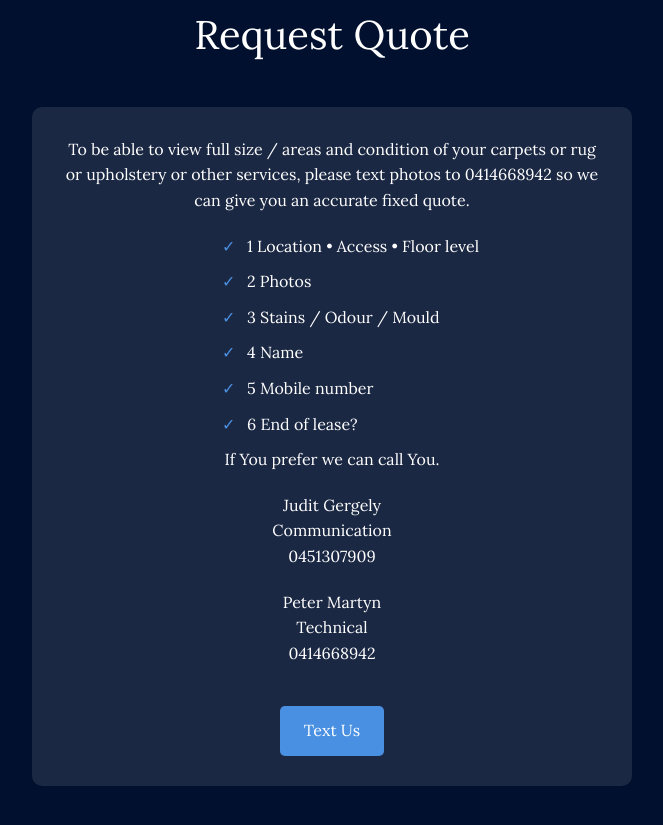
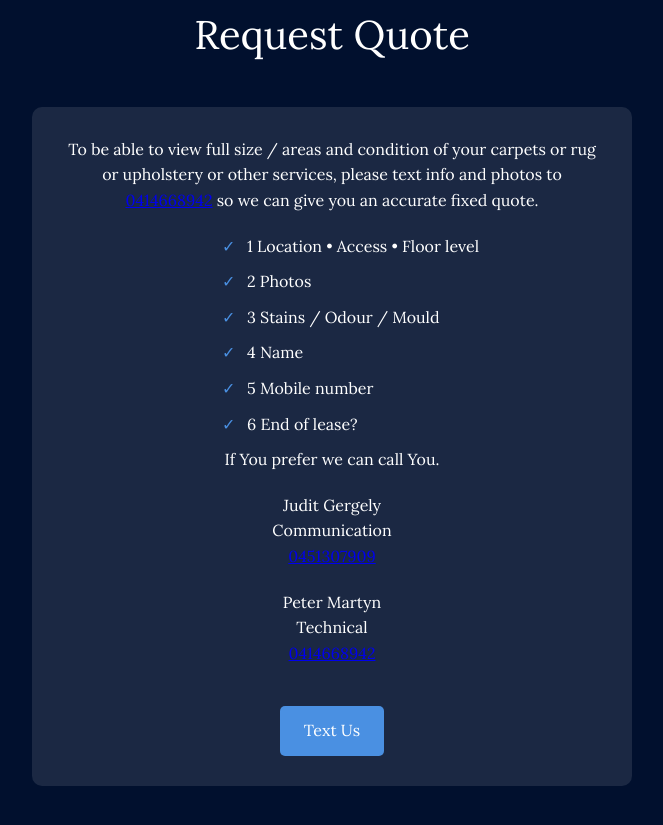
Before and after one commit to lawrence18365/ProClean, a plain HTML site: page index.html in a window 1280 px wide. Shown: the part 2606-3431 px from the top of the page, without its empty margins (308-971 px from the left). Drawn offline with nearby package versions, Linux system fonts and the light colour scheme.

Commit message:
Update index.html

```diff
--- a/index.html
+++ b/index.html
@@ -789,7 +789,7 @@ footer {
     <div class="container">
         <h2>Request Quote</h2>
         <div class="quote-instructions">
-            <p>To be able to view full size / areas and condition of your carpets or rug or upholstery or other services, please text photos to 0414668942 so we can give you an accurate fixed quote.</p>
+            <p>To be able to view full size / areas and condition of your carpets or rug or upholstery or other services, please text info and photos to <a href="sms:+61414668942">0414668942</a> so we can give you an accurate fixed quote.</p>
             <ul>
                 <li>1 Location • Access • Floor level</li>
                 <li>2 Photos</li>
@@ -799,9 +799,9 @@ footer {
                 <li>6 End of lease?</li>
             </ul>
             <p>If You prefer we can call You.</p>
-                    <p>Judit Gergely<br>Communication<br>0451307909</p>
-                    <p>Peter Martyn<br>Technical<br>0414668942</p>
-            <a href="sms:+61414668942" class="review-link ">Text Us</a>
+            <p>Judit Gergely<br>Communication<br><a href="sms:+61451307909">0451307909</a></p>
+            <p>Peter Martyn<br>Technical<br><a href="sms:+61414668942">0414668942</a></p>
+            <a href="sms:+61414668942" class="review-link">Text Us</a>
         </div>
     </div>
 </section>
```
Lines whose indentation alone changed are shown as unchanged.
